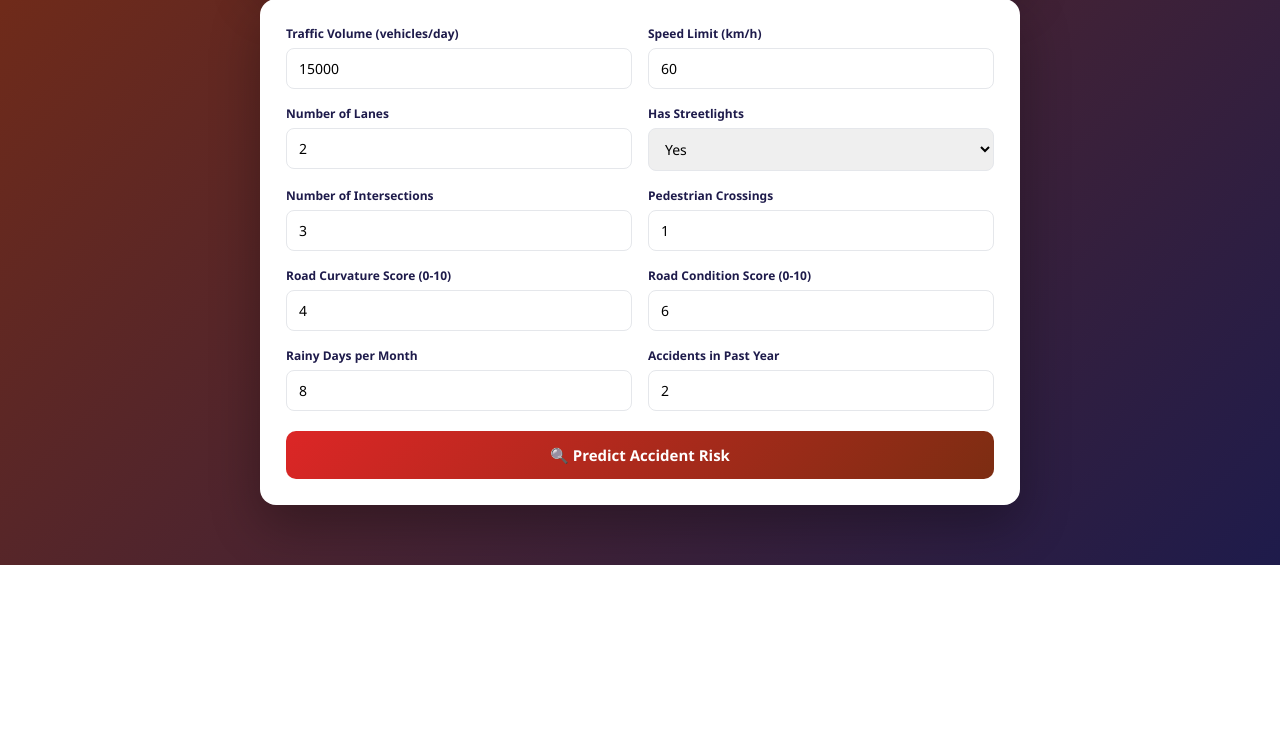
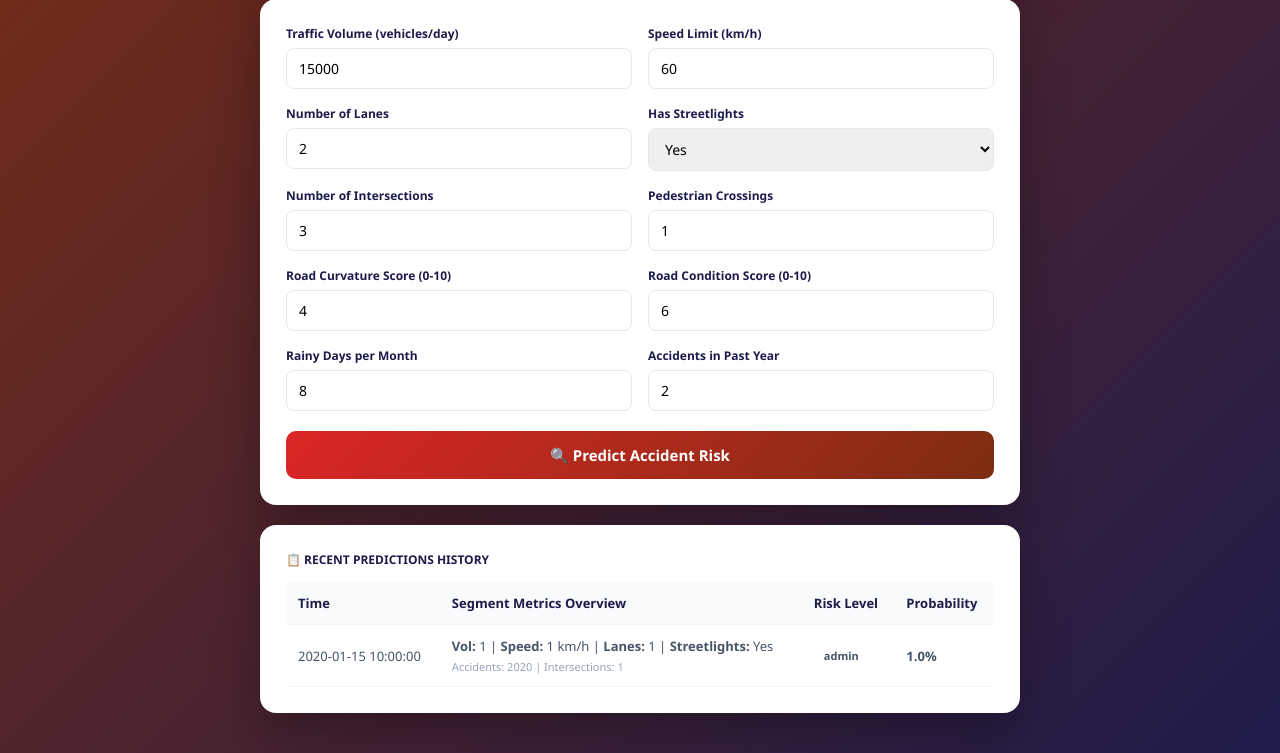
Before and after one commit to SanjayGL-8123/accident-risk-prediction, a Flask app: page / in a window 1280 px wide. Shown: the part 289-1042 px from the top of the page. Before the commit the page ends 854 px from the top, so only its background shows below. Run offline with Flask 3, Linux system fonts and the light colour scheme; tables that the repository leaves empty hold one stand-in row (values such as "Sample post").

Commit message:
create the poster sql

```diff
--- a/app.py
+++ b/app.py
@@ -13,9 +13,55 @@ Then open http://127.0.0.1:2000
 
 import os
 from flask import Flask, render_template, request
+from flask_sqlalchemy import SQLAlchemy
+from datetime import datetime
 from predictor import predict, get_feature_importances, MODEL_PATH
 
 app = Flask(__name__)
+
+# Database Configuration
+db_host = os.environ.get("DB_HOST", "localhost")
+db_port = os.environ.get("DB_PORT", "5432")
+db_user = os.environ.get("DB_USER", "postgres")
+db_password = os.environ.get("DB_PASSWORD", "postgres")
+db_name = os.environ.get("DB_NAME", "accident_prediction_db")
+
+app.config["SQLALCHEMY_DATABASE_URI"] = f"postgresql://{db_user}:{db_password}@{db_host}:{db_port}/{db_name}"
+app.config["SQLALCHEMY_TRACK_MODIFICATIONS"] = False
+
+db = SQLAlchemy(app)
+
+class PredictionHistory(db.Model):
+    __tablename__ = "prediction_history"
+
+    id = db.Column(db.Integer, primary_key=True)
+    timestamp = db.Column(db.DateTime, default=datetime.utcnow, nullable=False)
+
+    # Inputs
+    traffic_volume_per_day = db.Column(db.Float, nullable=False)
+    speed_limit_kmh = db.Column(db.Float, nullable=False)
+    number_of_lanes = db.Column(db.Integer, nullable=False)
+    has_streetlights = db.Column(db.Integer, nullable=False)
+    number_of_intersections = db.Column(db.Integer, nullable=False)
+    pedestrian_crossings = db.Column(db.Integer, nullable=False)
+    road_curvature_score = db.Column(db.Float, nullable=False)
+    road_condition_score = db.Column(db.Float, nullable=False)
+    rainy_days_per_month = db.Column(db.Float, nullable=False)
+    historical_accidents_last_year = db.Column(db.Integer, nullable=False)
+
+    # Outputs
+    risk_probability = db.Column(db.Float, nullable=False)
+    risk_level = db.Column(db.String(10), nullable=False)
+    risk_factors = db.Column(db.JSON, nullable=False)
+
+# Initialize database tables
+with app.app_context():
+    try:
+        db.create_all()
+        print("Database tables initialized successfully.")
+    except Exception as e:
+        print(f"Warning: Could not connect to PostgreSQL or initialize database tables: {e}")
+        print("Ensure PostgreSQL is running and the database 'accident_prediction_db' has been created.")
 
 FIELD_LABELS = {
     "traffic_volume_per_day": "Traffic Volume (vehicles/day)",
@@ -56,10 +102,39 @@ def index():
             }
             form_values = segment
             result = predict(segment)
+
+            # Save prediction to PostgreSQL history log
+            try:
+                prediction_record = PredictionHistory(
+                    traffic_volume_per_day=segment["traffic_volume_per_day"],
+                    speed_limit_kmh=segment["speed_limit_kmh"],
+                    number_of_lanes=segment["number_of_lanes"],
+                    has_streetlights=segment["has_streetlights"],
+                    number_of_intersections=segment["number_of_intersections"],
+                    pedestrian_crossings=segment["pedestrian_crossings"],
+                    road_curvature_score=segment["road_curvature_score"],
+                    road_condition_score=segment["road_condition_score"],
+                    rainy_days_per_month=segment["rainy_days_per_month"],
+                    historical_accidents_last_year=segment["historical_accidents_last_year"],
+                    risk_probability=result["risk_probability"],
+                    risk_level=result["risk_level"],
+                    risk_factors=result["risk_factors"]
+                )
+                db.session.add(prediction_record)
+                db.session.commit()
+            except Exception as db_err:
+                print(f"Warning: Failed to log prediction to PostgreSQL database: {db_err}")
+
         except (ValueError, TypeError):
             error = "Please make sure all fields contain valid numbers."
 
     importances = get_feature_importances() if not error else []
+
+    recent_predictions = []
+    try:
+        recent_predictions = PredictionHistory.query.order_by(PredictionHistory.timestamp.desc()).limit(10).all()
+    except Exception as db_err:
+        print(f"Warning: Failed to fetch prediction history: {db_err}")
 
     return render_template(
         "index.html",
@@ -68,6 +143,7 @@ def index():
         form_values=form_values,
         importances=importances,
         field_labels=FIELD_LABELS,
+        history=recent_predictions,
     )
 
 
--- a/requirements.txt
+++ b/requirements.txt
@@ -2,3 +2,5 @@ Flask>=3.0.3
 scikit-learn>=1.3.2,<1.4.0
 joblib>=1.4.2
 numpy>=1.24.4,<2.0.0
+Flask-SQLAlchemy>=3.1.1
+psycopg2-binary>=2.9.9
--- a/templates/index.html
+++ b/templates/index.html
@@ -55,6 +55,19 @@
   .importance-track { flex: 1; height: 8px; background: #f1f5f9; border-radius: 4px; overflow: hidden; }
   .importance-fill { height: 100%; background: #dc2626; border-radius: 4px; }
   .importance-pct { width: 40px; font-size: 11px; color: #94a3b8; }
+
+  /* History section styling */
+  .history-card { background: #fff; border-radius: 16px; padding: 26px; box-shadow: 0 20px 50px rgba(0,0,0,.3); margin-top: 20px; }
+  .history-table { width: 100%; border-collapse: collapse; margin-top: 14px; text-align: left; }
+  .history-table th, .history-table td { padding: 12px; border-bottom: 1px solid #f1f5f9; font-size: 13px; }
+  .history-table th { font-weight: 700; color: #1e1b4b; background: #f8fafc; }
+  .history-table td { color: #475569; }
+  .history-badge { display: inline-block; padding: 4px 10px; border-radius: 12px; font-weight: 700; font-size: 11px; }
+  .history-badge.high { background: #fee2e2; color: #b91c1c; }
+  .history-badge.medium { background: #fef3c7; color: #92400e; }
+  .history-badge.low { background: #dcfce7; color: #15803d; }
+  .history-empty { color: #94a3b8; font-size: 13px; font-style: italic; text-align: center; padding: 20px 0; }
+  .text-xs { font-size: 11px; color: #94a3b8; display: block; margin-top: 4px; }
 </style>
 </head>
 <body>
@@ -156,6 +169,46 @@
       {% endfor %}
     </div>
     {% endif %}
+
+    <div class="history-card">
+      <div class="section-title" style="margin-top: 0;">📋 Recent Predictions History</div>
+      {% if history %}
+      <table class="history-table">
+        <thead>
+          <tr>
+            <th>Time</th>
+            <th>Segment Metrics Overview</th>
+            <th>Risk Level</th>
+            <th>Probability</th>
+          </tr>
+        </thead>
+        <tbody>
+          {% for record in history %}
+          <tr>
+            <td>
+              {{ record.timestamp.strftime('%Y-%m-%d %H:%M:%S') }}
+            </td>
+            <td>
+              <strong>Vol:</strong> {{ record.traffic_volume_per_day | int }} |
+              <strong>Speed:</strong> {{ record.speed_limit_kmh | int }} km/h |
+              <strong>Lanes:</strong> {{ record.number_of_lanes }} |
+              <strong>Streetlights:</strong> {{ 'Yes' if record.has_streetlights == 1 else 'No' }}
+              <span class="text-xs">
+                Accidents: {{ record.historical_accidents_last_year }} | Intersections: {{ record.number_of_intersections }}
+              </span>
+            </td>
+            <td>
+              <span class="history-badge {{ record.risk_level | lower }}">{{ record.risk_level }}</span>
+            </td>
+            <td><strong>{{ record.risk_probability }}%</strong></td>
+          </tr>
+          {% endfor %}
+        </tbody>
+      </table>
+      {% else %}
+      <div class="history-empty">No prediction history logged yet or database is not connected. Submit a prediction to log data.</div>
+      {% endif %}
+    </div>
   </div>
   <script>
     document.querySelectorAll('[data-width]').forEach(function(el) {
```
Also changed, not shown: remain.md (+16 -1 lines), README.md.
